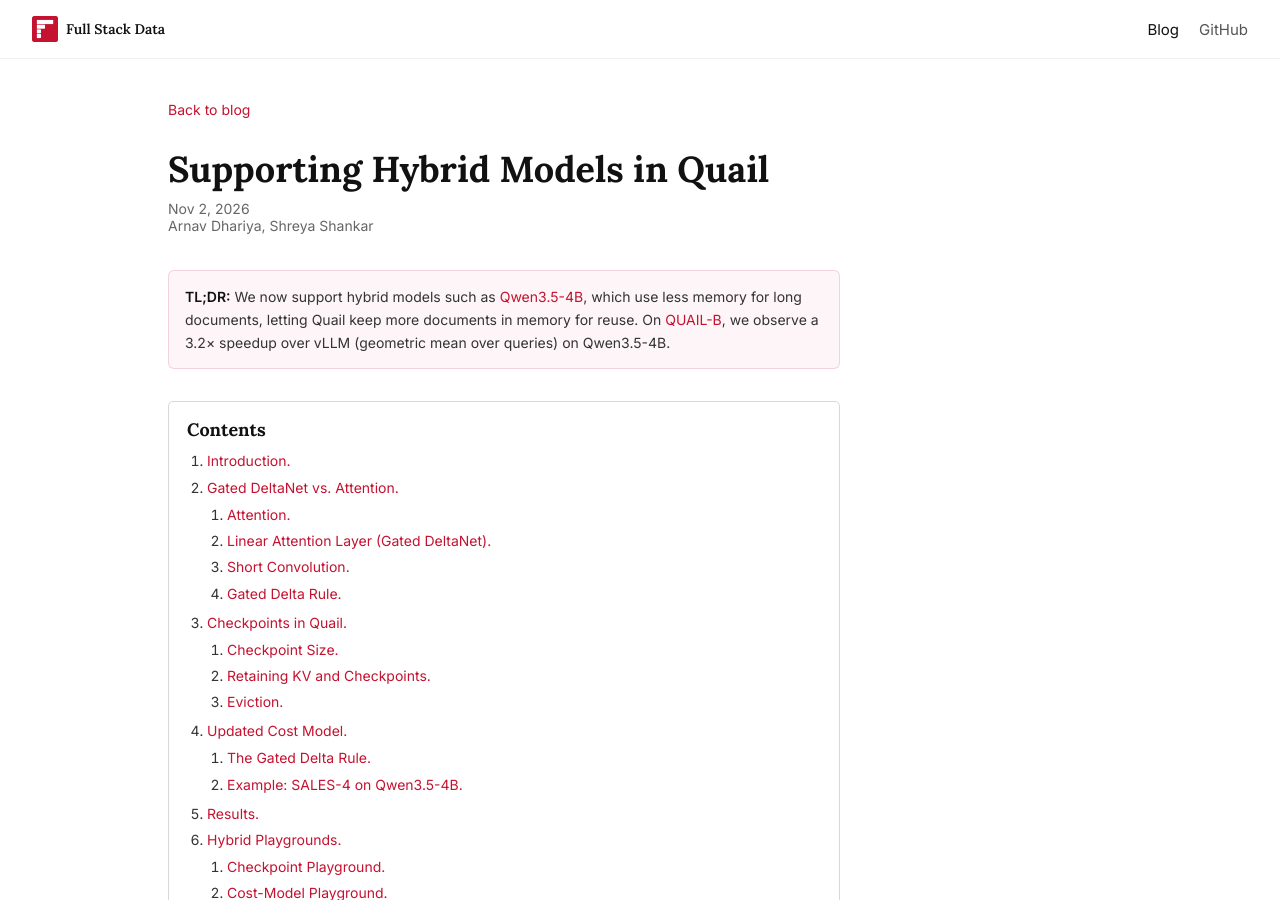
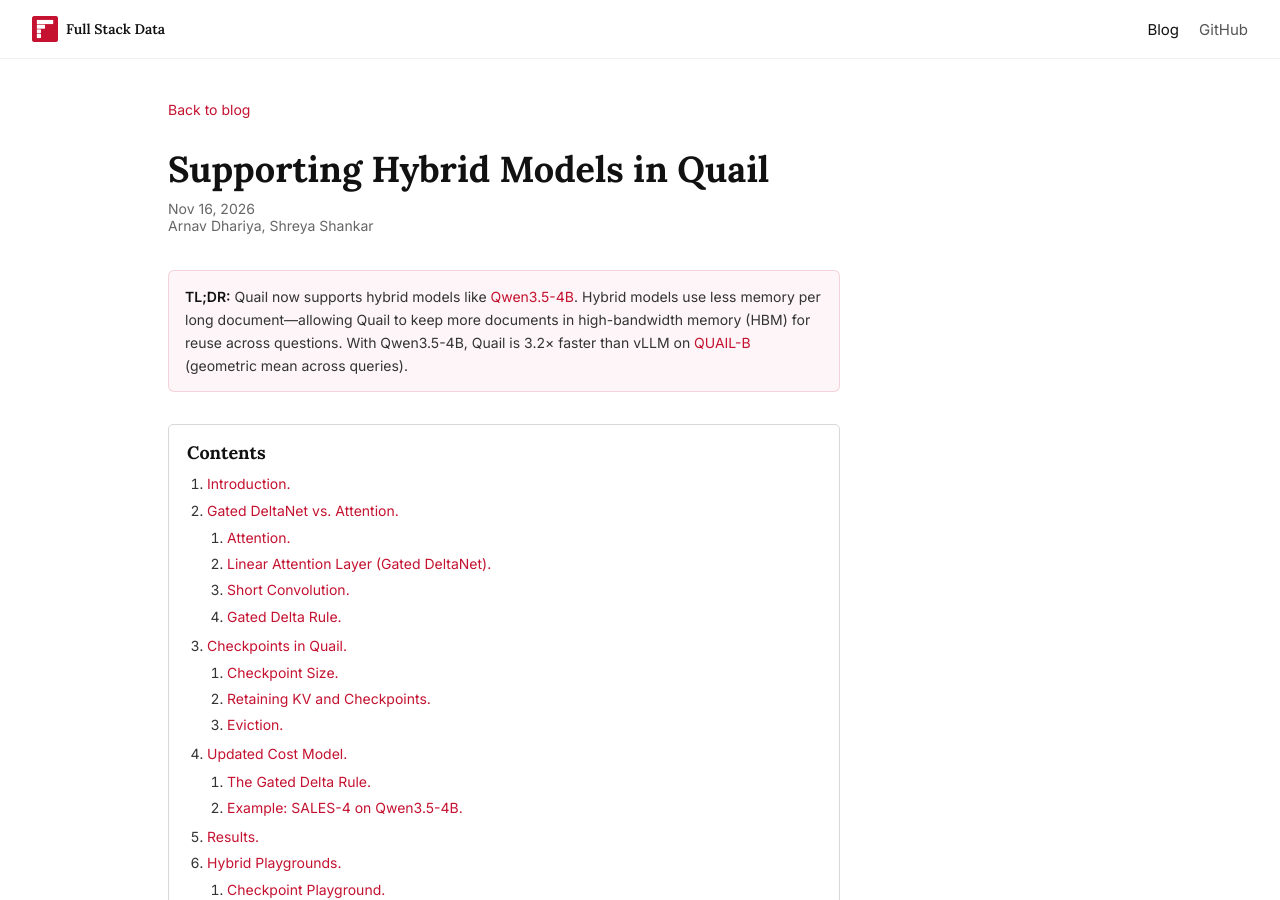
Before and after one commit to fsdatalab/fsdatalab.github.io, a Jekyll site: the page built from _posts/2026-11-16-hybrid-models-in-quail.md, in a window 1280 px wide and 900 px high. Built offline with Jekyll 4.4.1, drawn with Linux system fonts in a browser that asks for light colours.

Commit message:
List the hybrid models post for November 16 and tighten its summary

```diff
--- a/_posts/2026-11-02-hybrid-models-in-quail.md
+++ b/_posts/2026-11-16-hybrid-models-in-quail.md
@@ -1,11 +1,9 @@
 ---
 layout: post
 title: "Supporting Hybrid Models in Quail"
-date: 2026-11-02
+date: 2026-11-16
 author: "Arnav Dhariya, Shreya Shankar"
 permalink: /blog/hybrid-models-in-quail/
-unlisted: true
-sitemap: false
 math: true
 typora-root-url: ..
 description: "How Quail supports hybrid models that mix full attention with Gated DeltaNet layers: checkpoints of the recurrent state, retention and eviction, and the cost-model changes."
@@ -46,7 +44,7 @@ description: "How Quail supports hybrid models that mix full attention with Gate
 }
 </style>
 
-<aside class="tldr"><strong>TL;DR:</strong> We now support hybrid models such as <a href="https://qwen.ai/blog?id=qwen3.5">Qwen3.5-4B</a>, which use less memory for long documents, letting Quail keep more documents in memory for reuse. On <a href="https://github.com/fsdatalab/quail-bench">QUAIL-B</a>, we observe a 3.2&times; speedup over vLLM (geometric mean over queries) on Qwen3.5-4B.</aside>
+<aside class="tldr"><strong>TL;DR:</strong> Quail now supports hybrid models like <a href="https://qwen.ai/blog?id=qwen3.5">Qwen3.5-4B</a>. Hybrid models use less memory per long document&mdash;allowing Quail to keep more documents in high-bandwidth memory (HBM) for reuse across questions. With Qwen3.5-4B, Quail is 3.2&times; faster than vLLM on <a href="https://github.com/fsdatalab/quail-bench">QUAIL-B</a> (geometric mean across queries).</aside>
 
 <nav class="post-toc" aria-label="Table of contents">
 <strong>Contents</strong>
```
